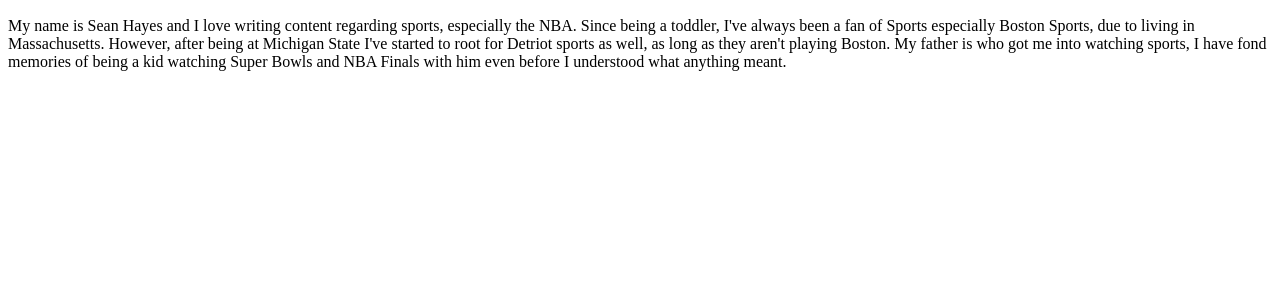
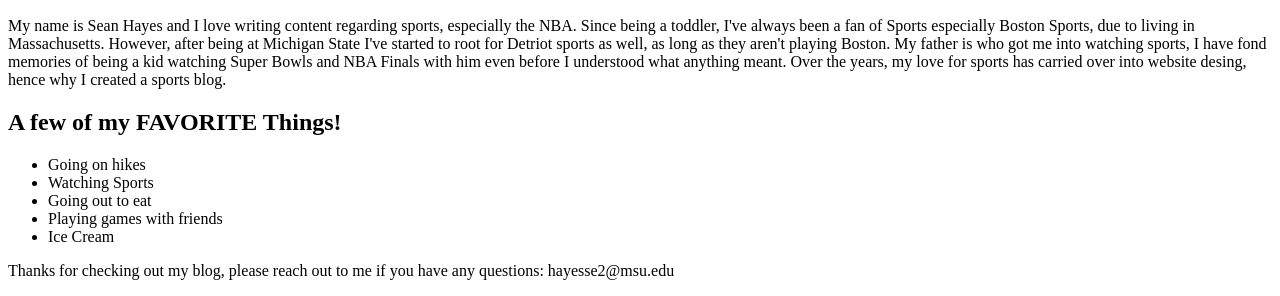
Before and after one commit to hayesse22/mi349_blog, a plain HTML site: page about.html in a window 1280 px wide. Shown: the part 638-934 px from the top of the page. Before the commit the page ends 800 px from the top, so only its background shows below. Drawn offline with Linux system fonts and the light colour scheme.

Commit message:
alot more

```diff
--- a/about.html
+++ b/about.html
@@ -21,8 +21,19 @@
     <main>
       <p><img src="images/IMG_1054 3.jpg" alt="sean photo" width="350px" height="400px"></p>
       <h2>About Me!</h2>
-      <p>My name is Sean Hayes and I love writing content regarding sports, especially the NBA. Since being a toddler, I've always been a fan of Sports especially Boston Sports, due to living in Massachusetts. However, after being at Michigan State I've started to root for Detriot sports as well, as long as they aren't playing Boston. My father is who got me into watching sports, I have fond memories of being a kid watching Super Bowls and NBA Finals with him even before I understood what anything meant.</p>
+      <p>My name is Sean Hayes and I love writing content regarding sports, especially the NBA. Since being a toddler, I've always been a fan of Sports especially Boston Sports, due to living in Massachusetts. However, after being at Michigan State I've started to root for Detriot sports as well, as long as they aren't playing Boston. My father is who got me into watching sports, I have fond memories of being a kid watching Super Bowls and NBA Finals with him even before I understood what anything meant. Over the years, my love for sports has carried over into website desing, hence why I created a sports blog.</p>
     </main>
+    <section>
+      <h2>A few of my FAVORITE Things!</h2>
+      <ul>
+        <li>Going on hikes</li>
+        <li>Watching Sports</li>
+        <li>Going out to eat</li>
+        <li>Playing games with friends</li>
+        <li>Ice Cream</li>
+      </ul>
+      <p>Thanks for checking out my blog, please reach out to me if you have any questions: hayesse2@msu.edu</p>
+    </section>
     <script src="index.js"></script>
   </body>
 </html>
```
Also changed, not shown: contact.html (+11 -0 lines).
